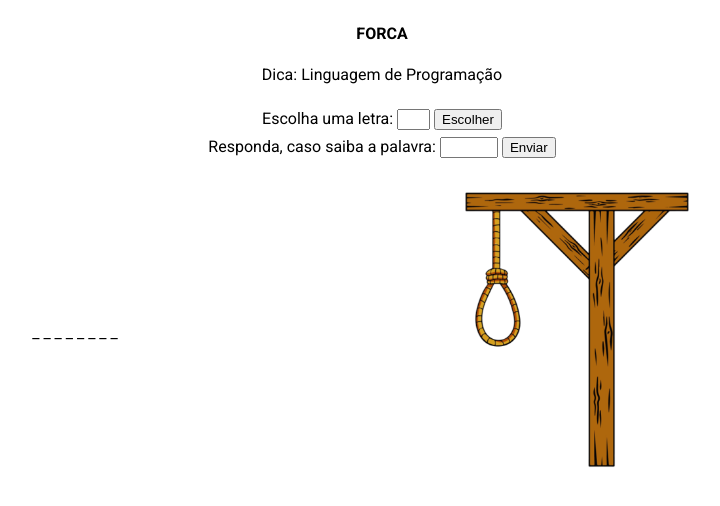
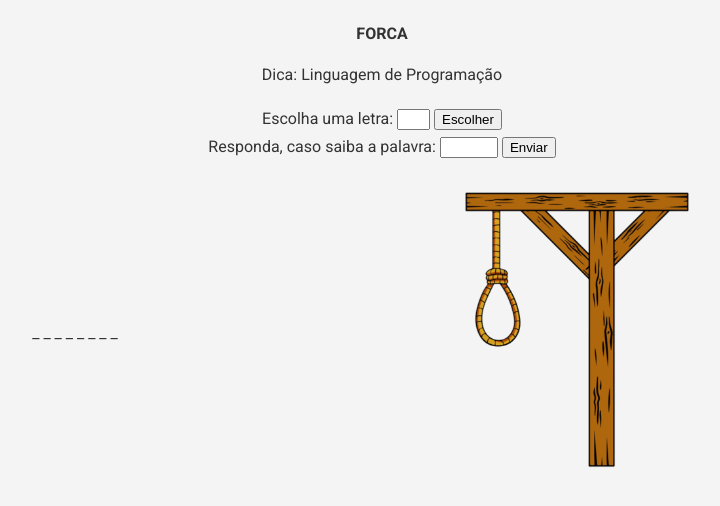
Before and after one commit to beatrizx2/Projeto-Final-Forca, a plain HTML site: page index.html in a window 1280 px wide. Shown: the whole page, without its empty margins (258-978 px from the left). Drawn offline with Linux system fonts and the light colour scheme.

Commit message:
css alterado

```diff
--- a/style.css
+++ b/style.css
@@ -2,6 +2,8 @@ body {
     font-family: 'Roboto', sans-serif;
     min-height: 100vh;
     margin: 0;
+    background-color: #f4f4f4; /* Cor de fundo do corpo */
+    color: #333; /* Cor do texto principal */
 }
 
 h1{
```
